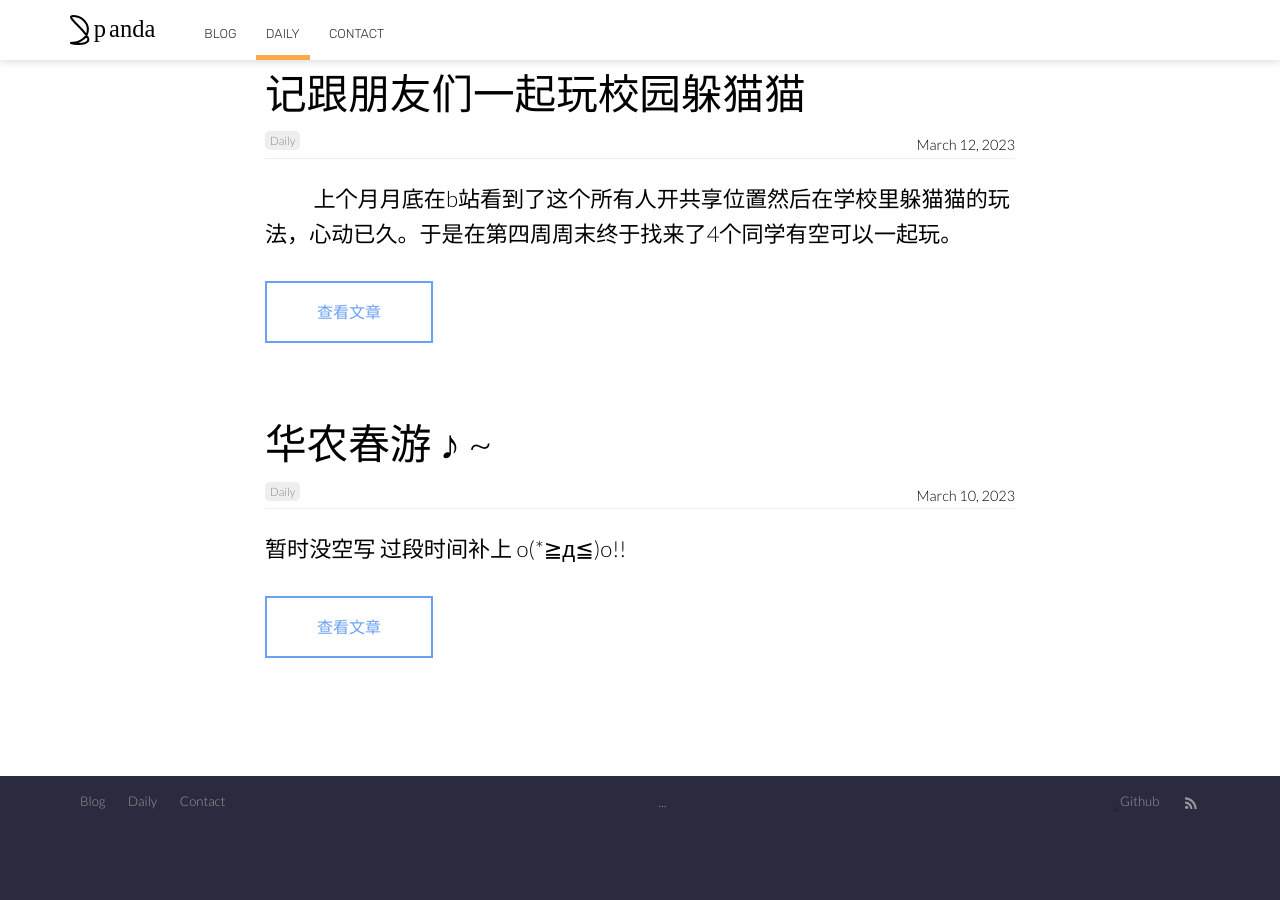
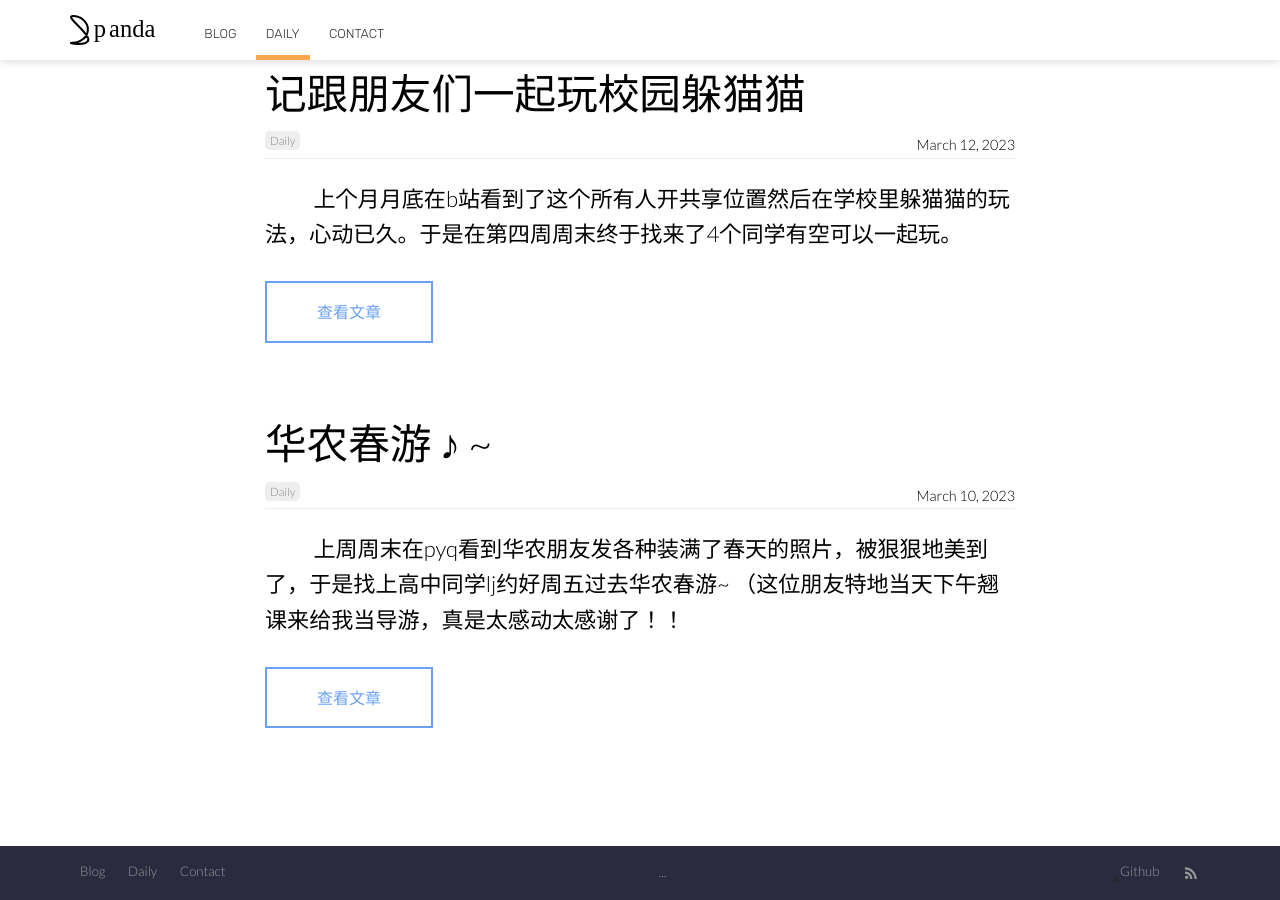
Before and after one commit to pandacase/pandacase.github.io, a Jekyll site: the page built from daily/index.html, in a window 1280 px wide and 900 px high, scrolled down 1199 px. Built offline with Jekyll 4.4.1, drawn with Linux system fonts in a browser that asks for light colours; nearby versions of some CDN libraries; comment, search, counter and statistics services are not loaded; a style sheet for code colours, icons or effects is not loaded; before the commit the page ends 2028 px from its top, so only the background shows below that.

Commit message:
Update 2023-03-10-huanongchunyou.md

```diff
--- a/_posts/2023-03-10-huanongchunyou.md
+++ b/_posts/2023-03-10-huanongchunyou.md
@@ -7,4 +7,6 @@ categories:
 image: https://s1.ax1x.com/2023/03/24/ppBDqU0.jpg # 默认背景
 ---
 
-暂时没空写 过段时间补上 o(*≧д≦)o!!
+&emsp;&emsp; 上周周末在pyq看到华农朋友发各种装满了春天的照片，被狠狠地美到了，于是找上高中同学lj约好周五过去华农春游~ （这位朋友特地当天下午翘课来给我当导游，真是太感动太感谢了！！
+
+&emsp;&emsp; 后面暂时没空写 过段时间补上 o(*≧д≦)o!!
```
